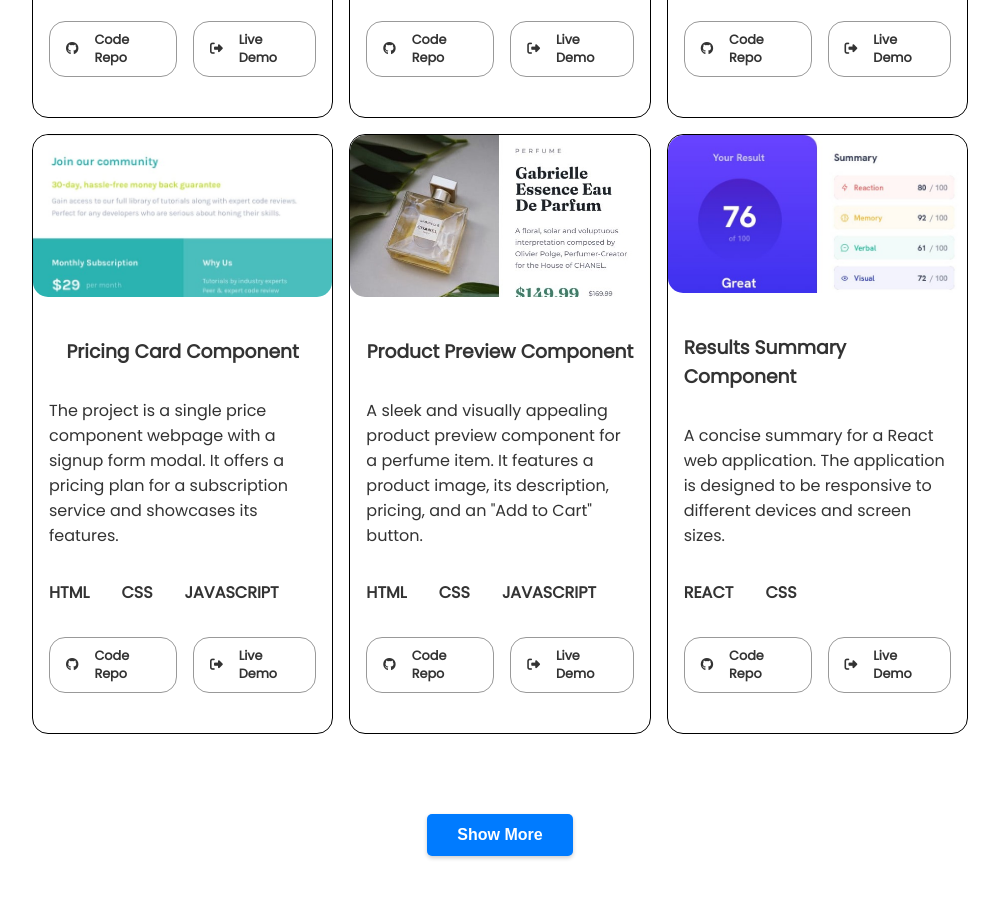
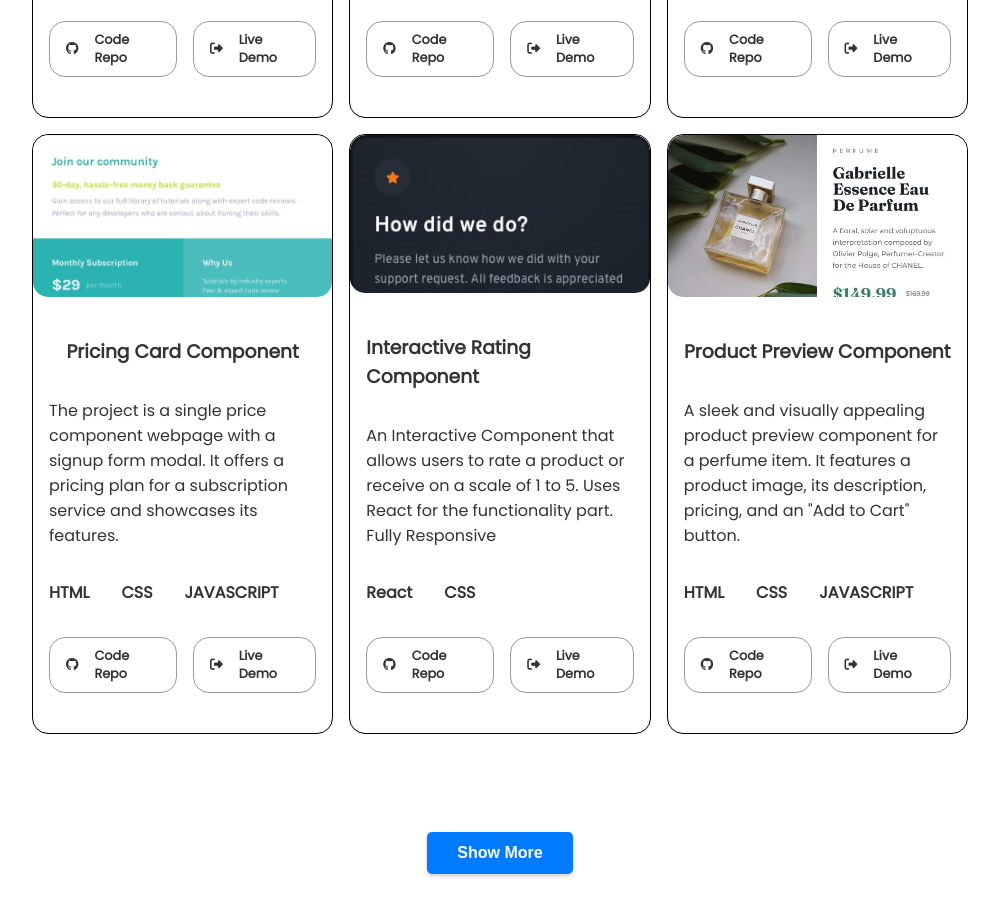
Before and after one commit to umernk42/freeCodeCamp-Portfolio-Page, a website: page dist/index.html in a window 1280 px wide. Shown: the part 2560-3476 px from the top of the page, without its empty margins (140-1139 px from the left). Drawn offline with Linux system fonts and the light colour scheme.

Commit message:
Added project Interactive Rating Component

```diff
--- a/dist/index.html
+++ b/dist/index.html
@@ -255,6 +255,35 @@
         </div>
       </div>
 
+       <!--Interactive Rating Component-->
+       <div class="project-container">
+        <div class="project-img">
+          <img src="images/ProjectImgs/InteractiveRatingImg.jpg" alt="InteractiveRatingImg" />
+        </div>
+        <div class="project-details">
+
+          <h3 class="project-name">Interactive Rating Component</h3>
+          <p class="project-description">
+            An Interactive Component that allows users to rate a product or receive on a scale of 1 to 5.
+            Uses React for the functionality part. Fully Responsive
+          </p>
+          <div class="project-technologies">
+            <p>React</p>
+            <p>CSS</p>
+          </div>
+          <div class="project-site-details">
+            <a href="https://github.com/umernk42/Interactive-Rating-Component.git" target="_blank">
+              <p><i class="fa-brands fa-github"></i></p>
+              <p>Code Repo</p>
+            </a>
+            <a href="https://umernk42.github.io/Interactive-Rating-Component/" target="_blank">
+              <p><i class="fa-solid fa-right-from-bracket"></i></p>
+              <p>Live Demo</p>
+            </a>
+          </div>
+        </div>
+      </div>
+
       <!--Product Preview Component -->
       <div class="project-container">
         <div class="project-img">
```
Also changed, not shown: dist/images/ProjectImgs/InteractiveRatingImg.jpg (added).
